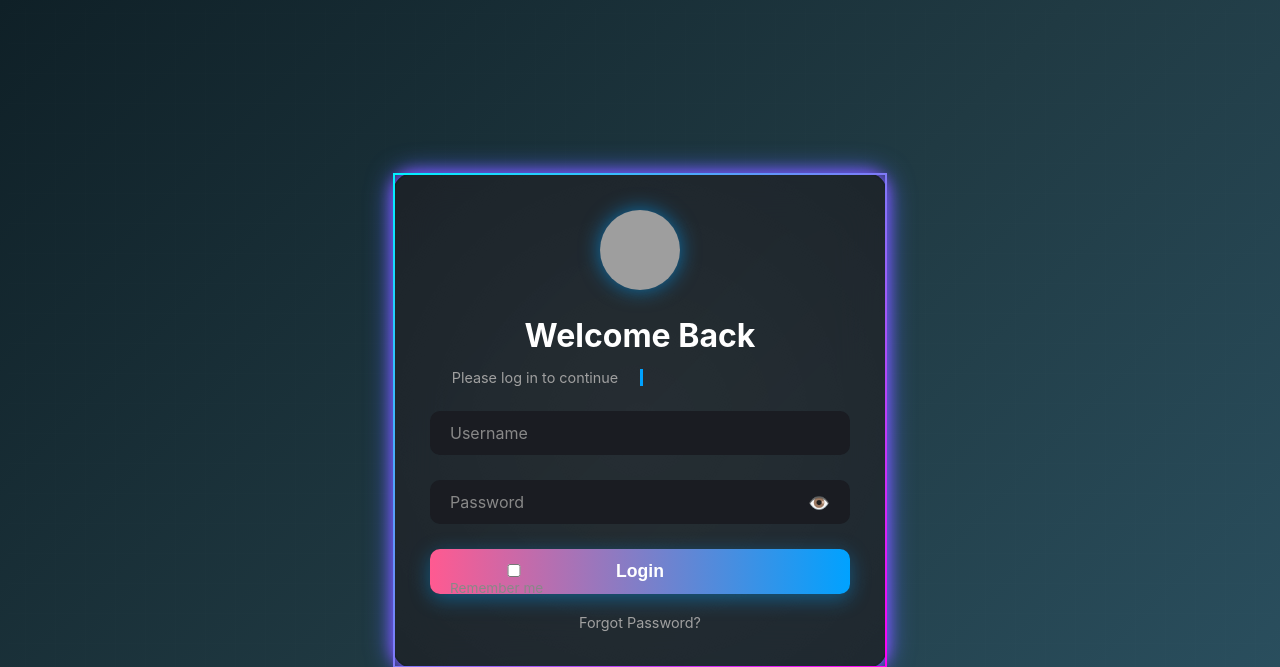
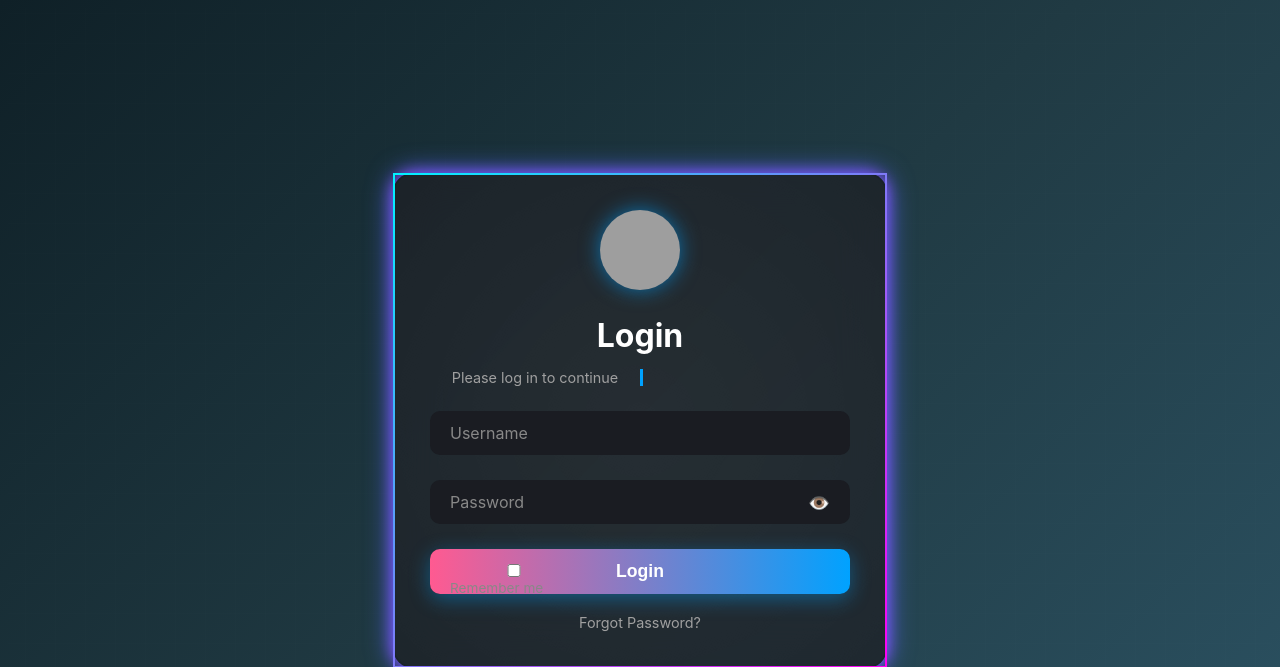
Before and after one commit to Abhijeet630/abhiitadmin, a Flask app: page /login in a window 1280 px wide. Shown: the top 667 px of the page. Run offline with Flask 3, Linux system fonts and the light colour scheme; grey boxes are pictures that could not be loaded.

Commit message:
Auto update from VS Code

```diff
--- a/templates/login.html
+++ b/templates/login.html
@@ -9,7 +9,7 @@
         </div>
 
         <div class="login-form-container">
-            <h2 class="title">Welcome Back</h2>
+            <h2 class="title">Login</h2>
             <p class="subtitle typewriter">Please log in to continue</p>
 
             <form method="POST">
@@ -123,7 +123,7 @@ body::before {
     width: 200%;
     height: 200%;
     background: radial-gradient(circle, rgba(255,255,255,0.05), transparent 70%);
-    animation: rotate-glow 20s linear infinite;
+    animation: rotate-glow 8s linear infinite;
     z-index: 0;
 }
 @keyframes rotate-glow {
```
